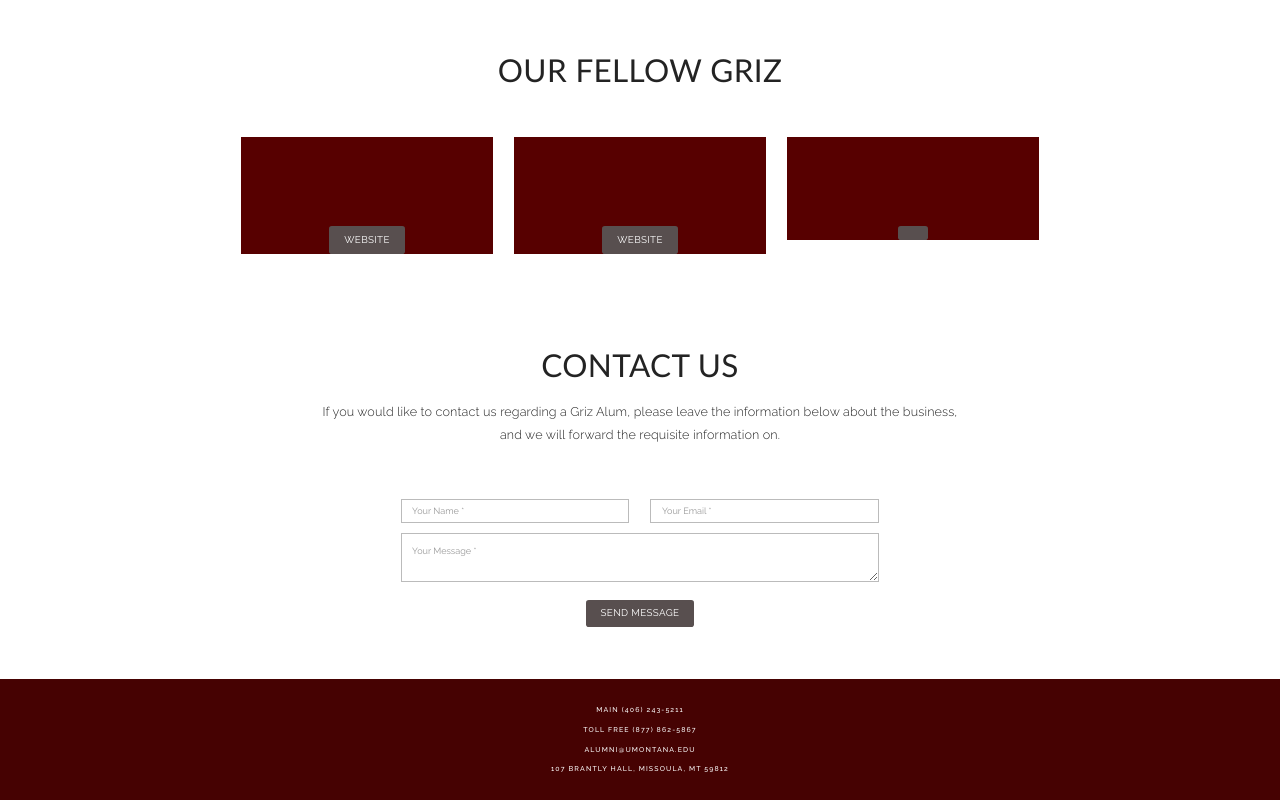
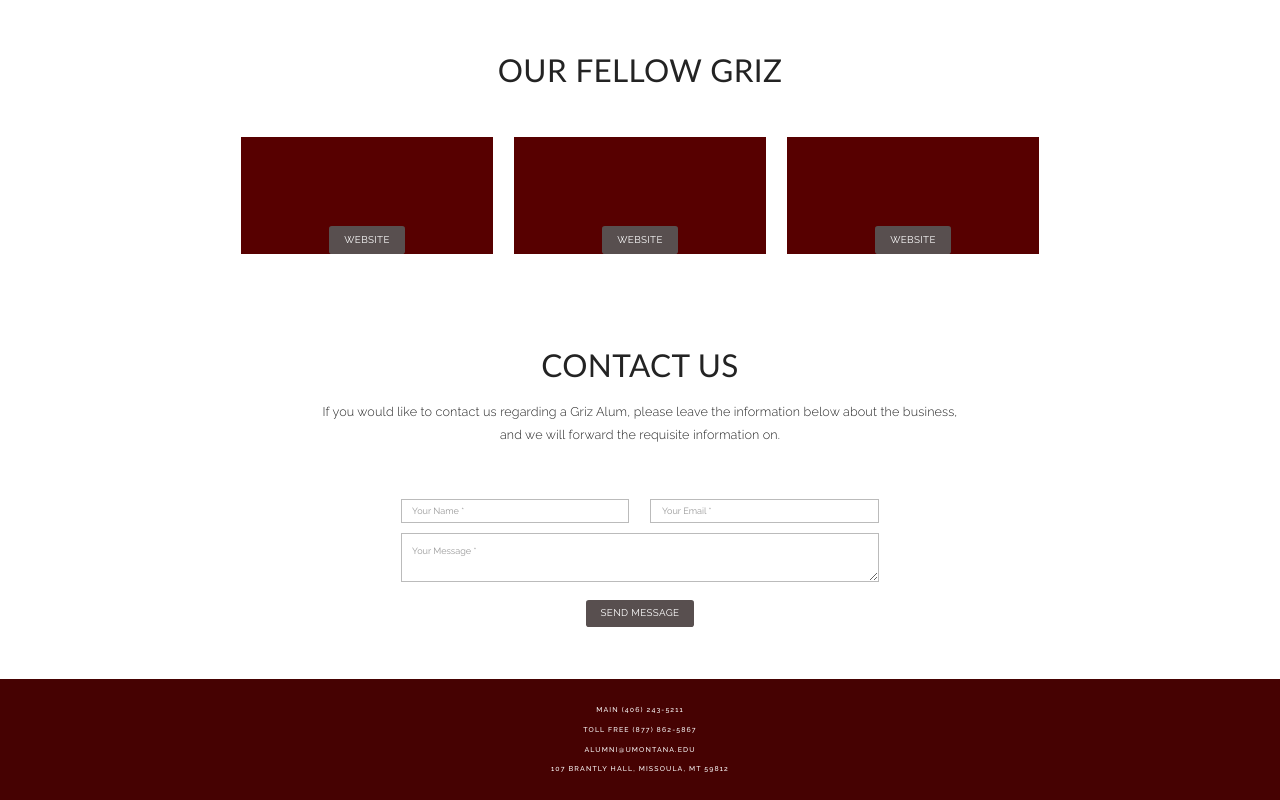
Before and after one commit to Rileyj-m/TESTALUM, a plain HTML site: page AlmunDisplay/Alum_Disp/index.html in a window 1280 px wide. Shown: the part 1648-2448 px from the top of the page. Drawn offline with nearby package versions, Linux system fonts and the light colour scheme; no server answers; a script that the page names is missing.

Commit message:
Small fix

```diff
--- a/AlmunDisplay/Alum_Disp/index.html
+++ b/AlmunDisplay/Alum_Disp/index.html
@@ -228,7 +228,7 @@
 								<div class="team-position" id="Business2Name"></div>
 								<p id="DescBusiness2">
 								</p>
-								<a href="#" class="btn btn-primary" id="business2web"></a>
+								<a href="#" class="btn btn-primary" id="business2web">Website</a>
 							</div>
 						</div>
 					</div>
```
